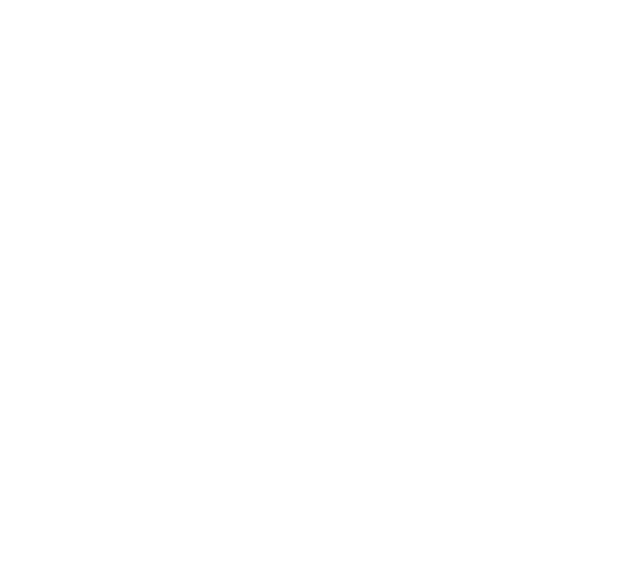
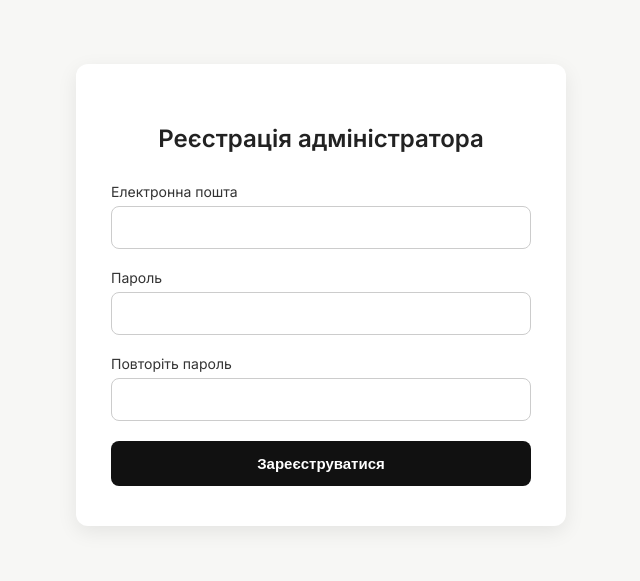
Before and after one commit to kulikp1/furnitureStore, a React (Vite) app: page /admin in a window 1280 px wide. Before the commit this address had no page. Shown: the part 113-694 px from the top of the page, without its empty margins (319-959 px from the left). Built offline with nearby package versions, Linux system fonts and the light colour scheme.

Commit message:
add registration admin

```diff
--- /dev/null
+++ b/src/Components/AdminRegister/AdminRegister.jsx
@@ -0,0 +1,111 @@
+import React, { useState, useEffect } from "react";
+import styles from "./AdminRegister.module.css";
+
+export default function AdminRegister() {
+  const [form, setForm] = useState({
+    email: "",
+    password: "",
+    confirmPassword: "",
+  });
+
+  const [errors, setErrors] = useState({
+    email: "",
+    passwordMatch: "",
+  });
+
+  useEffect(() => {
+    const link = document.createElement("link");
+    link.href =
+      "https://fonts.googleapis.com/css2?family=Inter:wght@400;600&display=swap";
+    link.rel = "stylesheet";
+    document.head.appendChild(link);
+    return () => document.head.removeChild(link);
+  }, []);
+
+  const validateEmail = (email) => {
+    const pattern = /^[^\s@]+@[^\s@]+\.[^\s@]+$/;
+    return pattern.test(email);
+  };
+
+  const handleChange = (e) => {
+    const { name, value } = e.target;
+
+    const updatedForm = { ...form, [name]: value };
+    setForm(updatedForm);
+
+    // Email validation
+    if (name === "email") {
+      setErrors((prev) => ({
+        ...prev,
+        email: validateEmail(value) ? "" : "Некоректна електронна адреса",
+      }));
+    }
+
+    // Password match validation
+    if (name === "password" || name === "confirmPassword") {
+      setErrors((prev) => ({
+        ...prev,
+        passwordMatch:
+          updatedForm.password === updatedForm.confirmPassword
+            ? ""
+            : "Паролі не співпадають",
+      }));
+    }
+  };
+
+  const handleSubmit = (e) => {
+    e.preventDefault();
+    if (!errors.email && !errors.passwordMatch) {
+      console.log("Реєстрація успішна:", form);
+      // Запит до API
+    }
+  };
+
+  return (
+    <div className={styles.page}>
+      <div className={styles.formContainer}>
+        <h2>Реєстрація адміністратора</h2>
+        <form onSubmit={handleSubmit} className={styles.form}>
+          <div className={styles.field}>
+            <label>Електронна пошта</label>
+            <input
+              type="email"
+              name="email"
+              value={form.email}
+              onChange={handleChange}
+              required
+            />
+            {errors.email && <div className={styles.error}>{errors.email}</div>}
+          </div>
+
+          <div className={styles.field}>
+            <label>Пароль</label>
+            <input
+              type="password"
+              name="password"
+              value={form.password}
+              onChange={handleChange}
+              required
+            />
+          </div>
+
+          <div className={styles.field}>
+            <label>Повторіть пароль</label>
+            <input
+              type="password"
+              name="confirmPassword"
+              value={form.confirmPassword}
+              onChange={handleChange}
+              required
+            />
+            {errors.passwordMatch && (
+              <div className={styles.error}>{errors.passwordMatch}</div>
+            )}
+          </div>
+
+          <button type="submit">Зареєструватися</button>
+        </form>
+      </div>
+    </div>
+  );
+}
--- /dev/null
+++ b/src/Components/AdminRegister/AdminRegister.module.css
@@ -0,0 +1,79 @@
+.page {
+  height: 100vh;
+  display: flex;
+  align-items: center;
+  justify-content: center;
+  background: #f7f7f5;
+  font-family: "Inter", sans-serif;
+}
+
+.formContainer {
+  background: white;
+  padding: 40px 35px;
+  border-radius: 12px;
+  box-shadow: 0 6px 20px rgba(0, 0, 0, 0.08);
+  width: 100%;
+  max-width: 420px;
+}
+
+h2 {
+  text-align: center;
+  margin-bottom: 30px;
+  font-size: 24px;
+  color: #222;
+  font-weight: 600;
+}
+
+.form {
+  display: flex;
+  flex-direction: column;
+  gap: 20px;
+}
+
+.field {
+  display: flex;
+  flex-direction: column;
+}
+
+label {
+  font-size: 14px;
+  font-weight: 500;
+  margin-bottom: 6px;
+  color: #333;
+}
+
+input {
+  padding: 12px 14px;
+  border: 1px solid #ccc;
+  border-radius: 8px;
+  font-size: 14px;
+  font-family: inherit;
+}
+
+input:focus {
+  border-color: #666;
+  outline: none;
+}
+
+.error {
+  margin-top: 6px;
+  color: #d32f2f;
+  font-size: 13px;
+  font-weight: 500;
+}
+
+button {
+  padding: 14px;
+  background: #111;
+  color: white;
+  border: none;
+  border-radius: 8px;
+  font-size: 15px;
+  font-weight: 600;
+  cursor: pointer;
+  transition: background 0.3s ease;
+}
+
+button:hover {
+  background: #333;
+}
--- a/src/Components/App/App.jsx
+++ b/src/Components/App/App.jsx
@@ -1,12 +1,14 @@
 import React from "react";
 import { BrowserRouter as Router, Routes, Route } from "react-router-dom";
 import HomePage from "../HomePage/HomePage";
+import AdminRegister from "../AdminRegister/AdminRegister";
 
 export default function App() {
   return (
     <Router>
       <Routes>
         <Route path="/" element={<HomePage />} />
+        <Route path="/admin" element={<AdminRegister />} />
       </Routes>
     </Router>
   );
```
